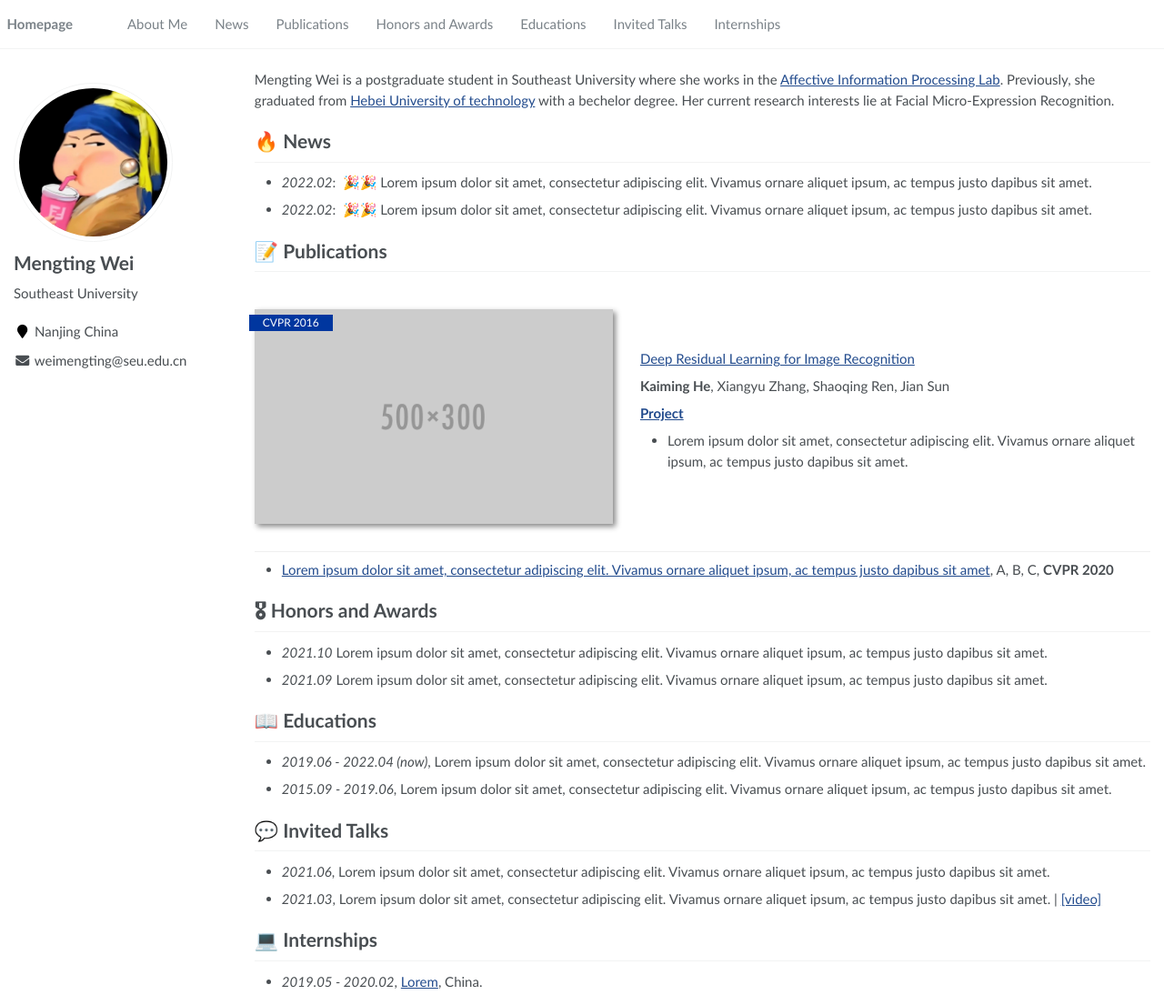
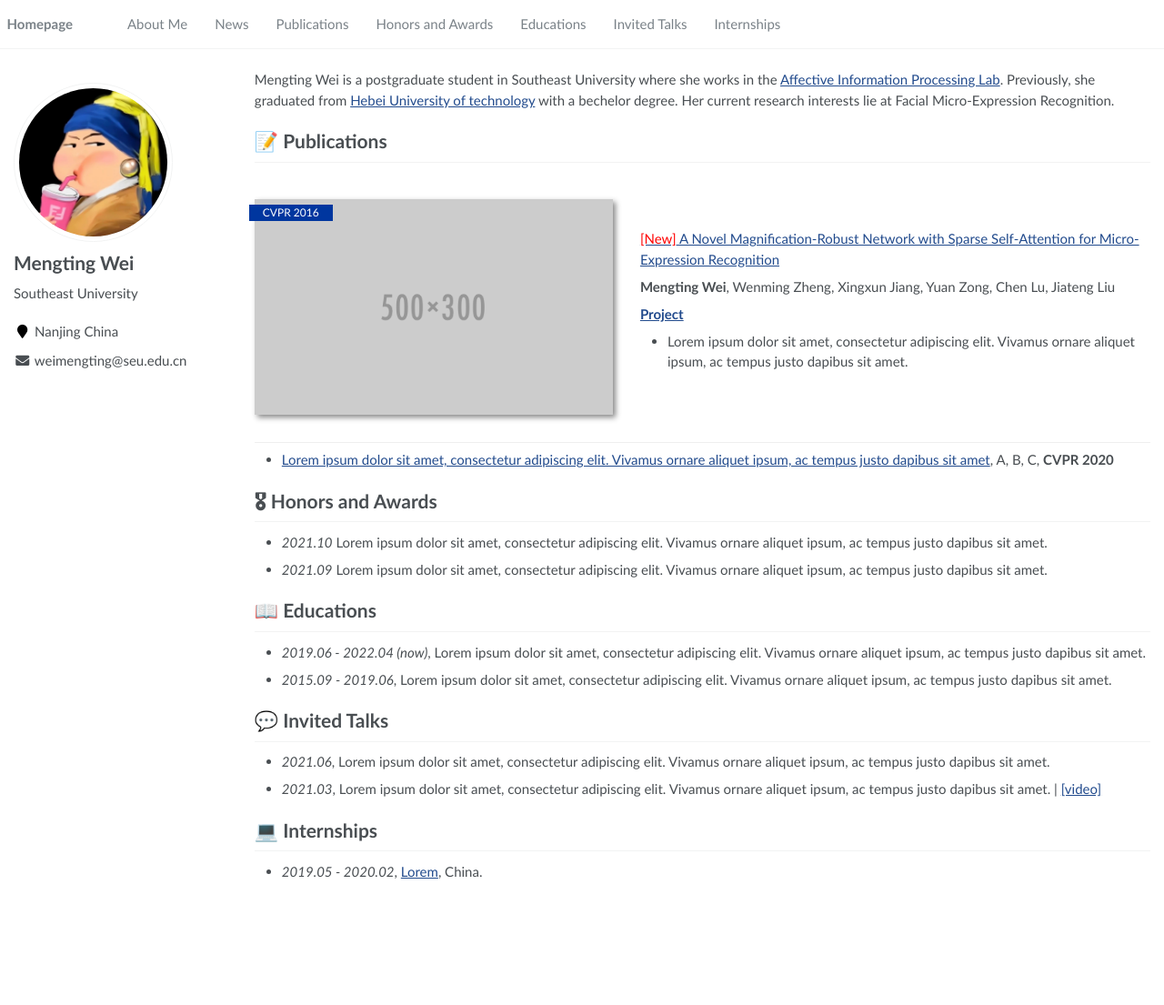
Before and after one commit to weimengting/weimengting.github.io, a Jekyll site: the page index.html, which Jekyll copies as it is, in a window 1280 px wide and 1105 px high. Shown: the whole window at 91% size. Built offline with Jekyll 4.4.1, drawn with Linux system fonts in a browser that asks for light colours.

Commit message:
first_commit

```diff
--- a/index.html
+++ b/index.html
@@ -5,15 +5,11 @@
 
 <!-- begin SEO -->
 
+    <title>Lorem ipsum - Homepage</title>
 
-
-
-
-<title>Lorem ipsum - Homepage</title>
-
-<meta property="og:locale" content="en">
-<meta property="og:site_name" content="Lorem ipsum">
-<meta property="og:title" content="Lorem ipsum">
+    <meta property="og:locale" content="en">
+    <meta property="og:site_name" content="Lorem ipsum">
+    <meta property="og:title" content="Lorem ipsum">
 
 
   <link rel="canonical" href="https://github.com/pages/RayeRen/acad-homepage.github.io/">
@@ -65,9 +61,7 @@
 </script>
 <script src='https://cdnjs.cloudflare.com/ajax/libs/mathjax/2.7.4/latest.js?config=TeX-MML-AM_CHTML' async></script>
 
-<!-- end custom head snippets -->
-
-  </head>
+</head>
 
   <body>
 
@@ -153,20 +147,25 @@
     bechelor degree. Her current research interests lie at Facial Micro-Expression Recognition.
 </p>
 
-<h1 id="-news">🔥 News</h1>
-<ul>
-  <li><em>2022.02</em>:  🎉🎉 Lorem ipsum dolor sit amet, consectetur adipiscing elit. Vivamus ornare aliquet ipsum, ac tempus justo dapibus sit amet.</li>
-  <li><em>2022.02</em>:  🎉🎉 Lorem ipsum dolor sit amet, consectetur adipiscing elit. Vivamus ornare aliquet ipsum, ac tempus justo dapibus sit amet.</li>
-</ul>
+<!--<h1 id="-news">🔥 News</h1>-->
+<!--<ul>-->
+<!--  <li><em>2022.02</em>:  🎉🎉 Lorem ipsum dolor sit amet, consectetur adipiscing elit. Vivamus ornare aliquet ipsum, ac tempus justo dapibus sit amet.</li>-->
+<!--  <li><em>2022.02</em>:  🎉🎉 Lorem ipsum dolor sit amet, consectetur adipiscing elit. Vivamus ornare aliquet ipsum, ac tempus justo dapibus sit amet.</li>-->
+<!--</ul>-->
 
 <h1 id="-publications">📝 Publications</h1>
 
 <div class="paper-box"><div class="paper-box-image"><div><div class="badge">CVPR 2016</div><img src="images/500x300.png" alt="sym" width="100%" /></div></div>
 <div class="paper-box-text">
 
-    <p><a href="https://openaccess.thecvf.com/content_cvpr_2016/papers/He_Deep_Residual_Learning_CVPR_2016_paper.pdf">Deep Residual Learning for Image Recognition</a></p>
+    <p>
+        <a href="https://openaccess.thecvf.com/content_cvpr_2016/papers/He_Deep_Residual_Learning_CVPR_2016_paper.pdf">
+        <span style="color:red">[New]</span>
+        A Novel Magnification-Robust Network with Sparse Self-Attention for Micro-Expression Recognition
+        </a>
+    </p>
 
-    <p><strong>Kaiming He</strong>, Xiangyu Zhang, Shaoqing Ren, Jian Sun</p>
+    <p><strong>Mengting Wei</strong>, Wenming Zheng, Xingxun Jiang, Yuan Zong, Chen Lu, Jiateng Liu</p>
 
     <p><a href="https://scholar.google.com/citations?view_op=view_citation&amp;hl=zh-CN&amp;user=DhtAFkwAAAAJ&amp;citation_for_view=DhtAFkwAAAAJ:ALROH1vI_8AC"><strong>Project</strong></a> <strong><span class="show_paper_citations" data="DhtAFkwAAAAJ:ALROH1vI_8AC"></span></strong></p>
     <ul>
```
